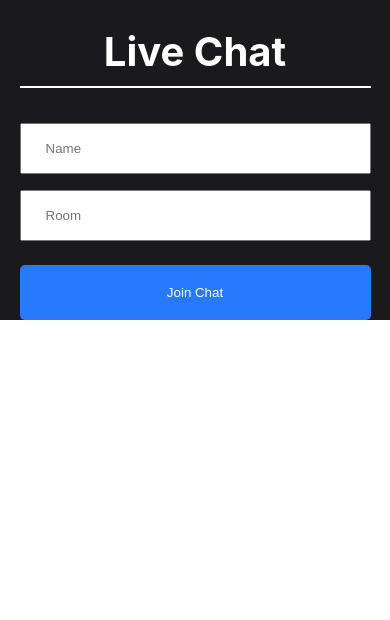
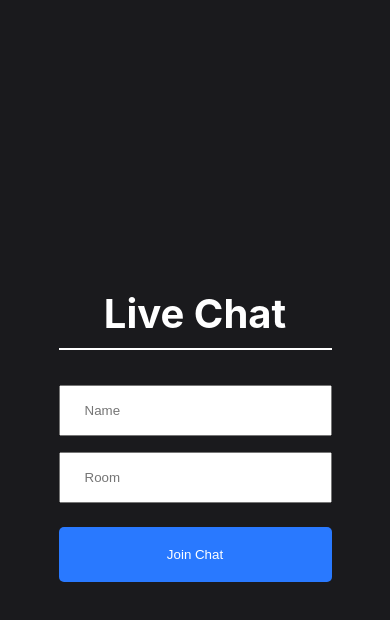
Before and after one commit to p3isman/secret_chat, a React (Vite) app: page / in a window 390 px wide. Shown: the top 620 px of the page. Built offline with nearby package versions, Linux system fonts and the light colour scheme.

Commit message:
Fix lobby layout on small screens

```diff
--- a/src/components/Lobby/Lobby.scss
+++ b/src/components/Lobby/Lobby.scss
@@ -6,18 +6,11 @@
     height: 100vh;
     text-align: center;
     background-color: #1a1a1d;
-
-    @media screen and (max-width: 480px) {
-      height: 100%;
-    }
   }
 
   &__inner-container {
-    width: 20%;
-
-    @media screen and (max-width: 480px) {
-      width: 90%;
-    }
+    width: 70%;
+    max-width: 400px;
   }
 
   &__input {
@@ -44,6 +37,11 @@
   background-color: #2979ff;
   border: none;
   border-radius: 5px;
+  transition: all 0.3s;
+
+  &:hover {
+    background-color: #1f61d4;
+  }
 
   &:focus {
     outline: 0;
```
